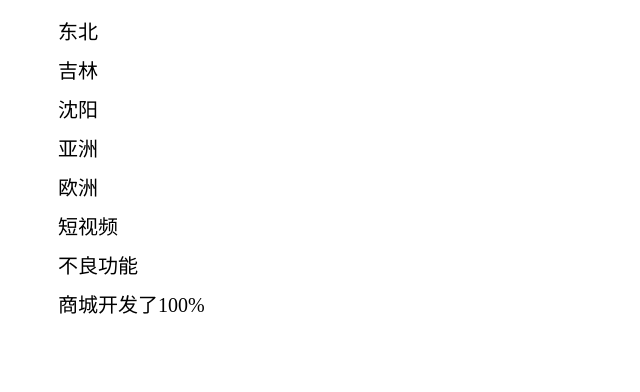
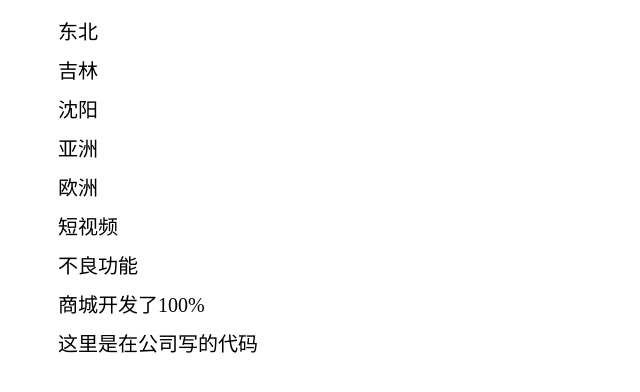
Before and after one commit to yyx-aa/dbhot, a plain HTML site: page index.html in a window 1280 px wide. Shown: the whole page, without its empty margins (0-640 px from the left). Drawn offline with Linux system fonts and the light colour scheme.

Commit message:
在公司开发的a1

```diff
--- a/index.html
+++ b/index.html
@@ -25,6 +25,7 @@
         <li>短视频</li>
         <li>不良功能</li>
         <li>商城开发了100%</li>
+        <li>这里是在公司写的代码</li>
     </ul>
 </body>
 
```
